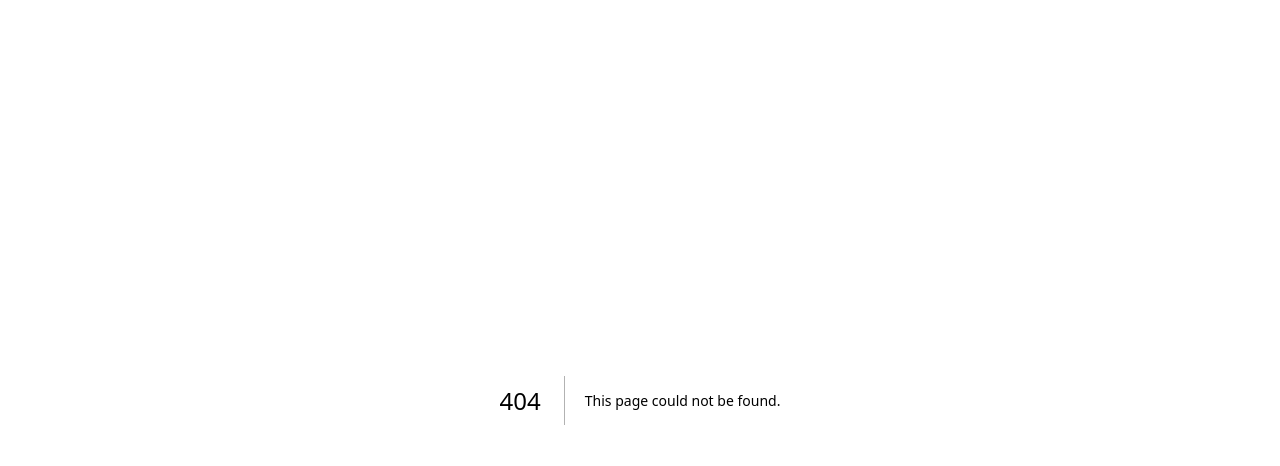
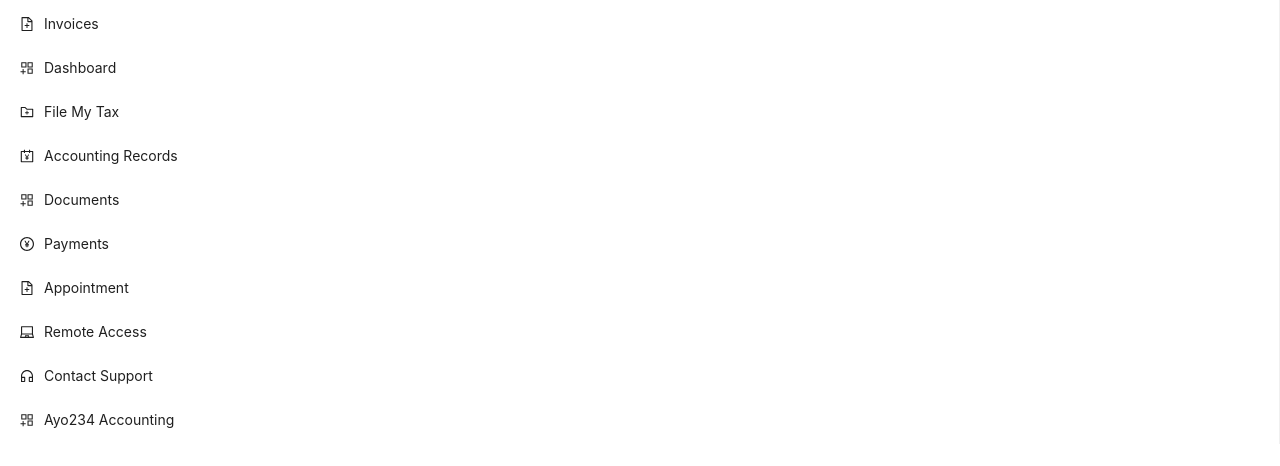
Before and after one commit to AyoCpa/Ayo-cpa-new, a Next.js app: page /client/sidebarNavbar in a window 1280 px wide. Before the commit this address had no page. Shown: the top 466 px of the page. Built offline with nearby package versions, Linux system fonts and the light colour scheme.

Commit message:
client sidebar

```diff
--- a/components/Nuggets/OverallAuthWrapper.tsx
+++ b/components/Nuggets/OverallAuthWrapper.tsx
@@ -10,7 +10,6 @@ type WrapperProps = {
 
 function OverallAuthWrapper({ portalWrapper = false, children }: WrapperProps ) {
   return (
-    // <div className={styles.signUpBanner}>{children}</div>
     portalWrapper
       ? <div className={styles.portalSignUpBanner}>{children}</div>
       : <div className={styles.signUpBanner}>{children}</div>
--- /dev/null
+++ b/pages/client/sidebarNavbar.tsx
@@ -0,0 +1,81 @@
+import {
+    AppstoreAddOutlined, FileAddOutlined,
+    FolderAddOutlined, AccountBookOutlined,
+    PayCircleOutlined, LaptopOutlined,
+    CustomerServiceOutlined
+ } from '@ant-design/icons'
+import { Menu } from 'antd'
+import React from 'react'
+
+const SidebarNavbar = () => {
+  return (
+    <div className='SideNav'>
+        <Menu
+        onClick={(item)=>{
+            // Item key
+
+        }}
+
+        items={[
+            {
+                label: "Invoices",
+                icon: <FileAddOutlined/> ,
+                key:'/',
+            },
+            {
+                label: "Dashboard",
+                icon: <AppstoreAddOutlined/>,
+                key:'/'
+            },
+            {
+                label: "File My Tax",
+                icon: <FolderAddOutlined /> ,
+                key:'/'
+            },
+            {
+                label: "Accounting Records",
+                icon: <AccountBookOutlined /> ,
+                key:'/'
+            },
+            {
+                label: "Documents",
+                icon: <AppstoreAddOutlined/>,
+                key:'/'
+            },
+            //
+            {
+                label: "Payments",
+                icon: <PayCircleOutlined /> ,
+                key:'/'
+            },
+            {
+                label: "Appointment",
+                icon: <FileAddOutlined/>,
+                key:'/'
+            },
+            {
+                label: "Remote Access",
+                icon: <LaptopOutlined /> ,
+                key:'/'
+            },
+            {
+                label: "Contact Support",
+                icon: <CustomerServiceOutlined /> ,
+                key:'/'
+            },
+            //
+            {
+                label: "Ayo234 Accounting",
+                icon: <AppstoreAddOutlined/>,
+                key:'/'
+            },
+
+        ]}>
+
+        </Menu>
+
+    </div>
+  )
+}
+
+export default SidebarNavbar
--- /dev/null
+++ b/pages/client/testing.tsx
@@ -0,0 +1,16 @@
+import { Space } from 'antd'
+import React from 'react'
+import SidebarNavbar from './sidebarNavbar'
+
+const Testing = () => {
+  return (
+    <div className='testig'>
+        <Space className='SideMenuandPageContent'>
+            <SidebarNavbar></SidebarNavbar>
+            {/* PageContent */}
+        </Space>
+    </div>
+  )
+}
+
+export default Testing
--- a/styles/Home.module.css
+++ b/styles/Home.module.css
@@ -475,3 +475,13 @@
   align-items: center;
   flex-direction: column;
 }
+
+.SideMenuandPageContent{
+  display: flex;
+  flex: 1;
+  justify-content: flex-start;
+  align-items: flex-start;
+}
+.SideNav .ant-menu .ant-menu-item{
+    border-bottom: 2px solid red !important;
+}
```
